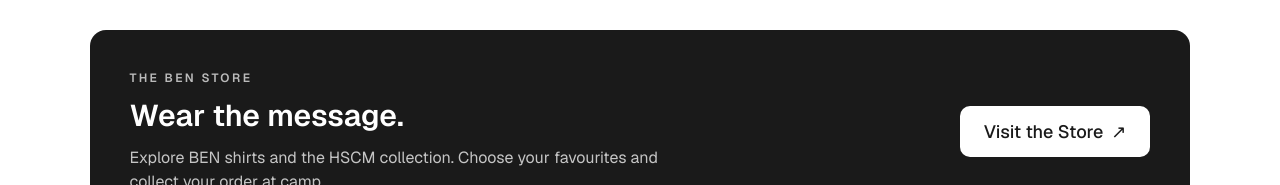
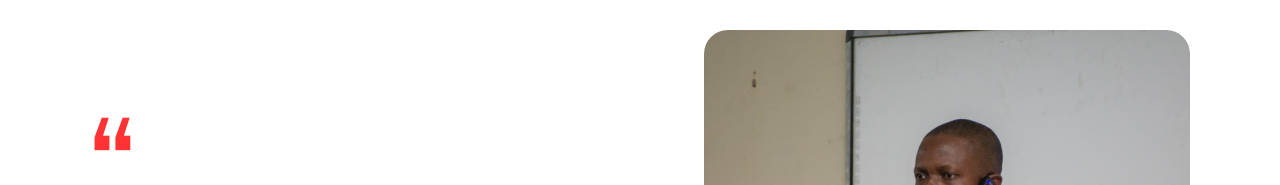
Before and after one commit to The-BEN-Website/BEN_Website, a React (Vite) app in the folder Ben_Frontend/: page / in a window 1280 px wide. Shown: the part 767-952 px from the top of the page. Built offline with nearby package versions, Linux system fonts and the light colour scheme; no server answers; the database is empty.

Commit message:
chore: comment out StoreBanner component in Home page

```diff
--- a/Ben_Frontend/src/pages/Home.jsx
+++ b/Ben_Frontend/src/pages/Home.jsx
@@ -16,7 +16,7 @@ function Home() {
     <>
       <Hero />
       <BirthdayBanner />
-      <StoreBanner />
+      {/* <StoreBanner /> */}
       {/* <HscmBanner /> */}
       <Welcome />
       <JoinUs />
```
